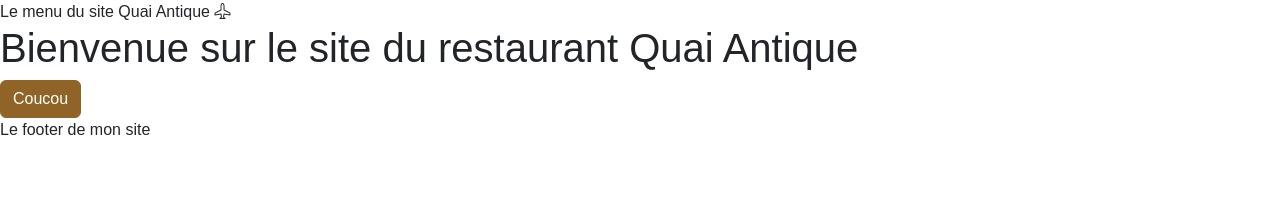
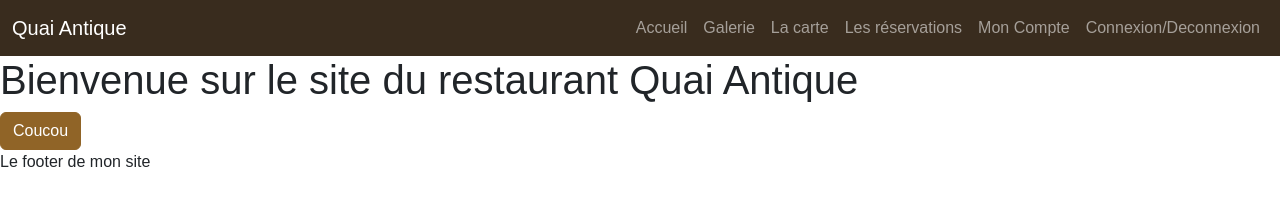
Before and after one commit to Yuriiphen/SiteWeb, a website with bundled scripts: page index.html in a window 1280 px wide. Built offline with nearby package versions, Linux system fonts and the light colour scheme; files whose address does not match are found by name; a web font is replaced by a local one.

Commit message:
Add site header

```diff
--- a/index.html
+++ b/index.html
@@ -12,7 +12,38 @@
 </head>
 <body>
 
-    <header>Le menu du site Quai Antique <i class="bi bi-airplane"></i></header>
+    <header>
+        <nav class="navbar navbar-expand-lg bg-dark" data-bs-theme="dark">
+  <div class="container-fluid">
+    <a class="navbar-brand" href="/">Quai Antique</a>
+    <button class="navbar-toggler" type="button" data-bs-toggle="collapse" data-bs-target="#navbarSupportedContent" aria-controls="navbarSupportedContent" aria-expanded="false" aria-label="Toggle navigation">
+      <span class="navbar-toggler-icon"></span>
+    </button>
+    <div class="collapse navbar-collapse" id="navbarSupportedContent">
+      <ul class="navbar-nav ms-auto mb-2 mb-lg-0">
+        <li class="nav-item">
+          <a class="nav-link"  href="/">Accueil</a>
+        </li>
+        <li class="nav-item">
+          <a class="nav-link" href="#">Galerie</a>
+        </li>
+        <li class="nav-item">
+          <a class="nav-link" href="#">La carte</a>
+        </li>
+        <li class="nav-item">
+          <a class="nav-link" href="#">Les réservations</a>
+        </li>
+        <li class="nav-item">
+          <a class="nav-link" href="#">Mon Compte</a>
+        </li>
+        <li class="nav-item">
+          <a class="nav-link" href="#">Connexion/Deconnexion</a>
+        </li>
+      </ul>
+    </div>
+  </div>
+</nav>
+    </header>
 
     <main id="main-page">
         <!-- Le contenu de la page sera injectée ici -->
```
